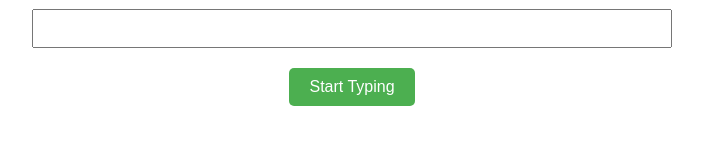
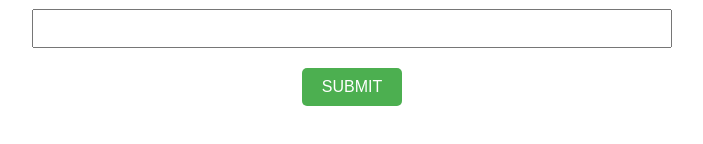
Before and after one commit to irfan2627/Typing-Speed-Calculator, a plain HTML site: page index.html in a window 1280 px wide. Shown: the part 210-354 px from the top of the page, without its empty margins (288-991 px from the left). Drawn offline with Linux system fonts and the light colour scheme.

Commit message:
Update index.html

```diff
--- a/index.html
+++ b/index.html
@@ -60,7 +60,7 @@
       <p>The quick brown fox jumps over the lazy dog</p>
       <input type="text" id="text" name="text">
       <input type="hidden" id="start_time" name="start_time" value="">
-      <button type="submit">Start Typing</button>
+      <button type="submit"> SUBMIT </button>
     </form>
     <script>
       document.getElementById("start_time").value = Date.now() / 1000;
```
